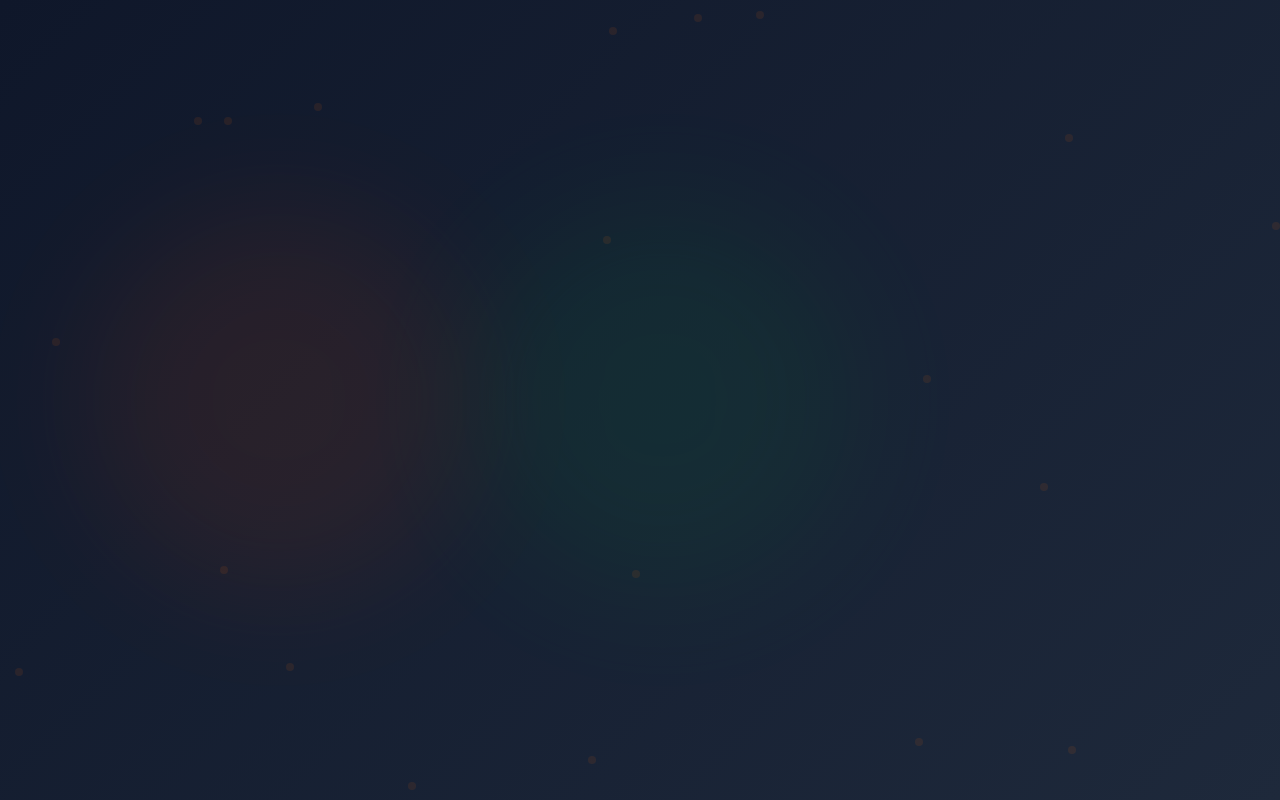
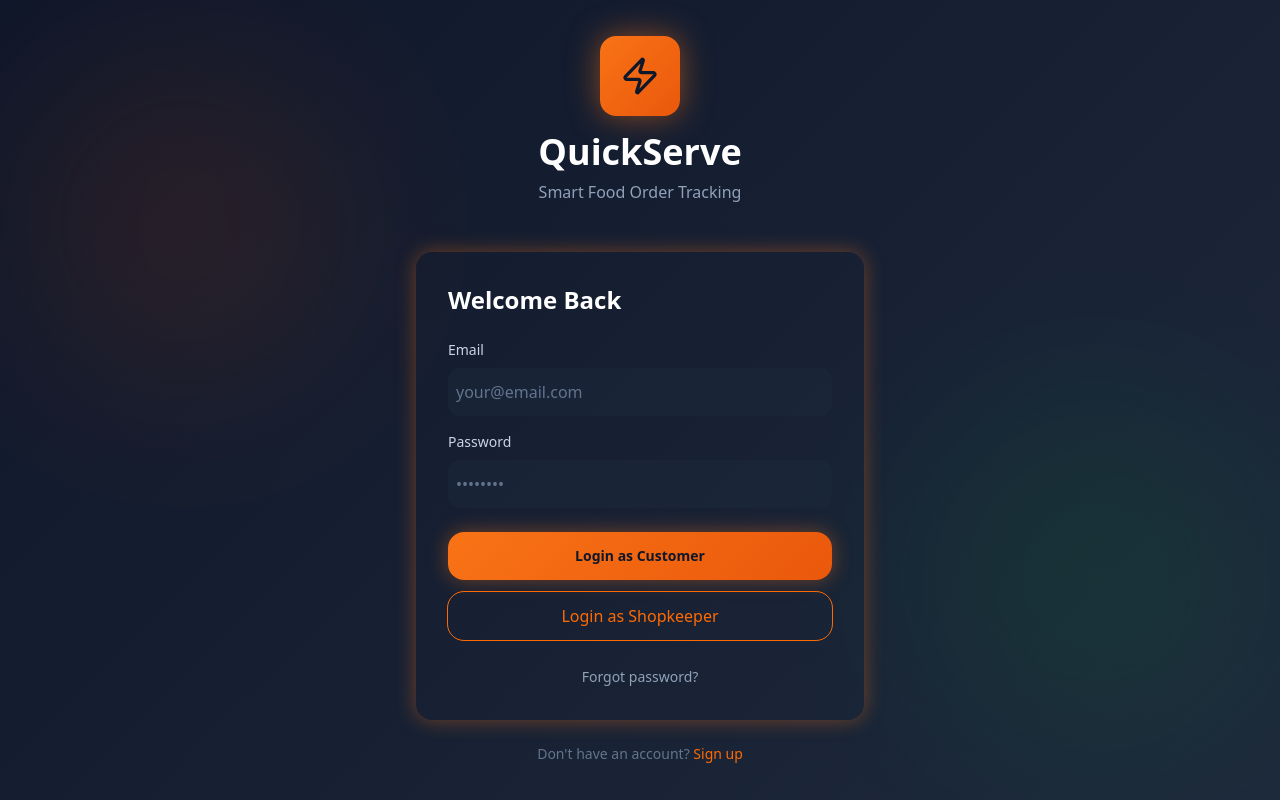
Before and after one commit to Gaurav-meena95/capstone_03_QuickServe, a React (Vite) app in the folder Frontend/quick_serve/: page / in a window 1280 px wide. Built offline with nearby package versions, Linux system fonts and the light colour scheme.

Commit message:
Loginpage done

```diff
--- a/Frontend/quick_serve/src/App.jsx
+++ b/Frontend/quick_serve/src/App.jsx
@@ -5,12 +5,12 @@ import { SplashScreen } from './components/SplashScreen'
 function App() {
   const [showSplash, setShowsplash] = useState(true)
 
-  if (showSplash) {
-    return <SplashScreen onComplete={() => setShowsplash(false)} />
-  }
+  // if (showSplash) {
+  //   return <SplashScreen onComplete={() => setShowsplash(false)} />
+  // }
   return (
     <div className='size-full bg-slate-900 overflow-hidden'>
-      <SplashScreen/>
+      {/* <SplashScreen/> */}
       <LoginPage/>
     </div>
   )
--- a/Frontend/quick_serve/src/components/LoginPage.jsx
+++ b/Frontend/quick_serve/src/components/LoginPage.jsx
@@ -1,8 +1,127 @@
+import { easeInOut, motion } from "framer-motion"
+import { Zap } from "lucide-react"
 
-export function LoginPage(){
-    return(
-        <>
-        <div>HY </div>
-        </>
+export function LoginPage({ onLogin, onNavigateToSignup }) {
+    return (
+        <div className="min-h-screen flex items-center justify-center p-6 overflow-hidden relative gradient-bg">
+            {/* animate circle  */}
+            <motion.div
+                className="absolute h-72 w-72 top-20 left-10 bg-orange-600/20 rounded-full blur-3xl"
+                animate={{
+                    scale: [1, 1.3, 1],
+                    opacity: [0.3, 0.5, 0.3]
+                }}
+                transition={{
+                    duration: 8,
+                    repeat: Infinity,
+                    ease: easeInOut
+                }}
+
+            />
+            <motion.div
+                className="absolute h-72 w-72 bottom-20 right-10 bg-green-600/20 rounded-full blur-3xl"
+                animate={{
+                    scale: [1, 1.3, 1],
+                    opacity: [0.3, 0.5, 0.3]
+                }}
+                transition={{
+                    duration: 8,
+                    repeat: Infinity,
+                    ease: easeInOut,
+                    delay: 1
+                }}
+            />
+
+            <motion.div
+                initial={{ opacity: 0, y: 20 }}
+                animate={{ opacity: 1, y: 0 }}
+                transition={{ duration: 0.8 }}
+                className="w-full max-w-md relative z-10"
+            >
+                {/* logo  */}
+                <motion.div
+                    className="text-center mb-12"
+                    initial={{ opacity: 0, scale: 0.8 }}
+                    animate={{ opacity: 1, scale: 1 }}
+                    transition={{ delay: 0.2, duration: 0.6 }}
+                >
+                    <motion.div
+                        className="inline-flex items-center justify-center w-20 h-20 rounded-2xl gradient-orange glow-orange mb-4"
+                        animate={{
+                            boxShadow: [
+                                "0 0 20px rgba(249, 115, 22, 0.4)",
+                                "0 0 40px rgba(249, 115, 22, 0.6)",
+                                "0 0 20px rgba(249, 115, 22, 0.4)",
+                            ]
+                        }}
+                        transition={{
+                            duration: 2,
+                            repeat: Infinity,
+                            ease: "easeInOut"
+                        }}
+                    >
+                        <Zap className="w-10 h-10 text-slate-900" />
+                    </motion.div>
+                    <h1 className="text-4xl font-bold text-white mb-2">QuickServe</h1>
+                    <p className="text-slate-400">Smart Food Order Tracking</p>
+                </motion.div>
+                <motion.div
+                    className="glass rounded-2xl p-8 glow-orange"
+                    initial={{ opacit: 0, y: 20 }}
+                    animate={{ opacity: 1, y: 0 }}
+                    transition={{ delay: 0.4, duration: 0.6 }}
+                >
+                    <h2 className="text-2xl text-white font-bold mb-6">Welcome Back</h2>
+                    <div className="space-y-4 mb-6">
+                        <div>
+                            <label className="text-sm text-slate-300 mb-2 block">Email</label>
+                            <input type="email"
+                                placeholder="your@email.com"
+                                className="bg-slate-800/50  outline-orange-700 text-white placeholder:text-slate-500 rounded-xl h-12 p-2 w-full"
+                            />
+                        </div>
+                        <div>
+                            <label className="text-sm text-slate-300 mb-2 block">Password</label>
+                            <input type="password"
+                                placeholder="••••••••"
+                                className="bg-slate-800/50 outline-orange-700 text-white placeholder:text-slate-500 rounded-xl h-12 p-2 w-full"
+                            />
+                        </div>
+                    </div>
+                    <div className="space-y-3">
+                        <motion.div whileHover={{ scale: 1.02 }} whileTap={{ scale: 0.98 }}>
+                            <button
+                                onClick={() => onLogin('customer')}
+                                className="w-full h-12 gradient-orange glow-orange font-semibold text-sm rounded-2xl text-slate-900 hover:shadow-[0_0_30px_rgba(249,115,22,0.6)] transition-all duration-300">
+                                Login as Customer
+                            </button>
+                        </motion.div>
+                        <motion.div whileHover={{ scale: 1.02 }} whileTap={{ scale: 0.98 }}>
+                            <button
+                                onClick={() => onLogin('shopkeeper')}
+                                className="w-full h-12 glass border-orange-500/20 text-orange-500 hover:bg-orange-500/10 hover:text-slate-700 rounded-2xl transition-all duration-300 outline-1" >
+                                Login as Shopkeeper
+                            </button>
+                            <div className="text-center mt-6">
+                                <a href="#" className="text-sm text-slate-400 hover:text-orange-500 transition-colors">
+                                    Forgot password?
+                                </a>
+                            </div>
+                        </motion.div>
+
+                    </div>
+                </motion.div >
+                <p className="text-center text-slate-500 text-sm mt-6">
+                    Don't have an account?{" "}
+                    <button
+                        onClick={onNavigateToSignup}
+                        className="text-orange-500 hover:text-orange-300 transition-colors"
+                    >
+                        Sign up
+                    </button>
+                </p>
+            </motion.div >
+
+        </div >
     )
 }
--- a/Frontend/quick_serve/src/components/SplashScreen.jsx
+++ b/Frontend/quick_serve/src/components/SplashScreen.jsx
@@ -16,15 +16,15 @@ export function SplashScreen({ onComplete }) {
                 return prev + 2
             })
 
-        }, 100);
+        }, 90);
         return () => clearInterval(timer)
     }, [onComplete])
     return (
-        <div className="fixed inset-0 flex items-center justify-center gradient-bg overflow-hidden z-50">
+        <div className="fixed  inset-0 flex items-center justify-center gradient-bg overflow-hidden z-50">
 
             {/* for animate circele */}
             <motion.div
-                className="absolte top-1/4 left-1/4 w-96 h-96 bg-orange-600/30 rounded-full blur-3xl"
+                className="absolute top-1/4 left-1/4 w-96 h-96 bg-orange-600/30 rounded-full blur-3xl"
                 animate={{
                     scale: [1, 1.3, 1],
                     opacity: [0.3, 0.6, 0.3]
@@ -36,7 +36,7 @@ export function SplashScreen({ onComplete }) {
                 }}
             />
             <motion.div
-                className="absolte bottom-1/4 right-1/4 w-96 h-96 bg-green-600/30 rounded-full blur-3xl"
+                className="absolute bottom-1/4 right-1/4 w-96 h-96 bg-green-600/30 rounded-full blur-3xl"
                 animate={{
                     scale: [1, 1.5, 1],
                     opacity: [0.3, 0.6, 0.3]
@@ -49,7 +49,7 @@ export function SplashScreen({ onComplete }) {
                 }}
             />
             {/* logo with pulse animate */}
-            <div className="relative text-center z-10">
+            <div className="absolute text-center z-10 p-3">
                 <motion.div
                     initial={{ scale: 0, rotate: -180 }}
                     animate={{ scale: 1, rotate: 0 }}
```
